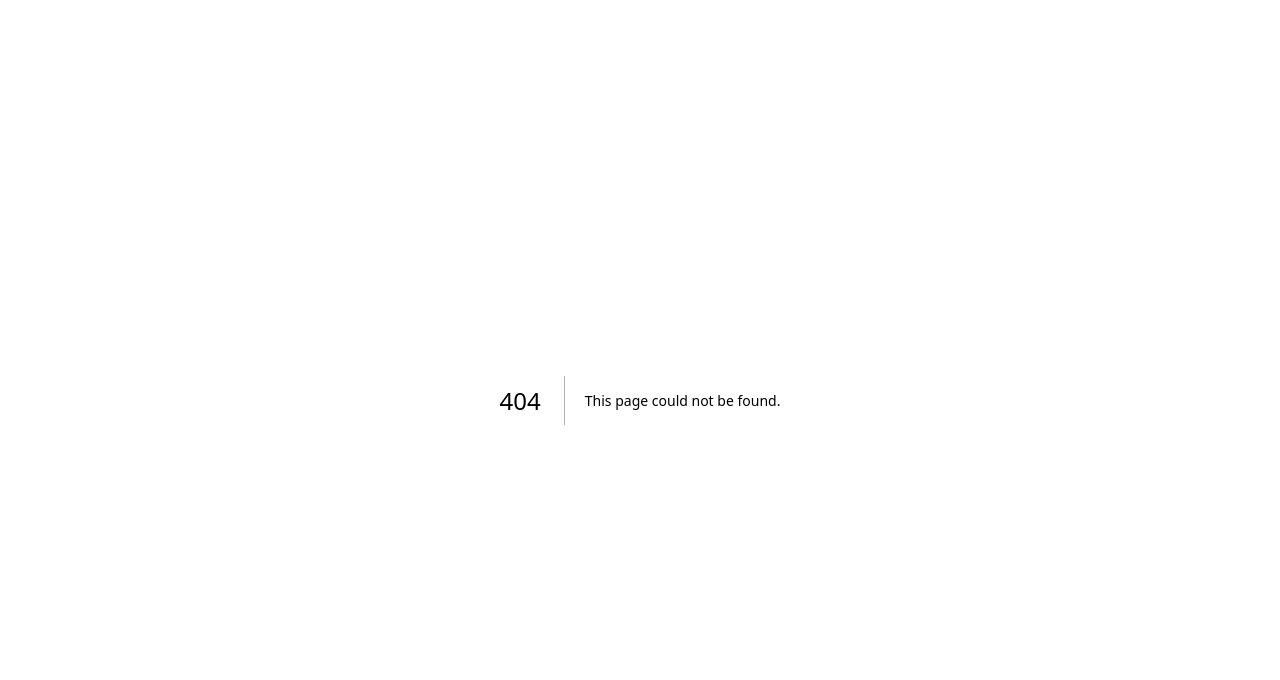
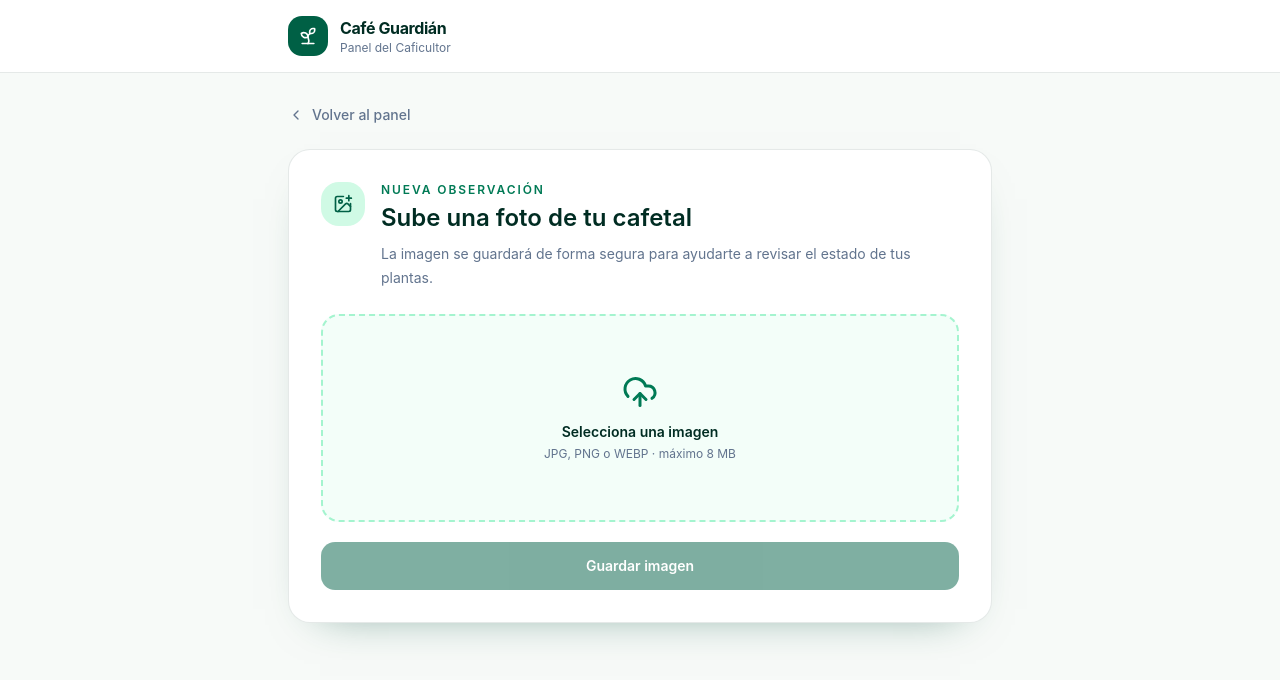
Before and after one commit to Hollow-30/cafeguardian, a Next.js app: page /subir-imagenes in a window 1280 px wide. Before the commit this address had no page. Shown: the top 680 px of the page. Built offline with nearby package versions, Linux system fonts and the light colour scheme.

Commit message:
Add functional Supabase image upload view

```diff
--- /dev/null
+++ b/app/subir-imagenes/metadata.ts
@@ -0,0 +1,6 @@
+import type { Metadata } from "next"
+
+export const metadata: Metadata = {
+  title: "Subir imagen | Café Guardián",
+  description: "Guarda una foto de tu cafetal para revisar su estado.",
+}
--- /dev/null
+++ b/app/subir-imagenes/page.tsx
@@ -0,0 +1,7 @@
+import Link from "next/link"
+import { ChevronLeft, Sprout } from "lucide-react"
+import { ImageUpload } from "@/components/image-upload/image-upload"
+
+export default function UploadImagesPage() {
+  return <main className="min-h-screen bg-[#f7faf8] text-slate-900"><header className="border-b border-emerald-950/10 bg-white"><div className="mx-auto flex max-w-3xl items-center gap-3 px-5 py-4 sm:px-8"><div className="flex size-10 items-center justify-center rounded-xl bg-emerald-800 text-white"><Sprout className="size-5" /></div><div><p className="font-bold tracking-tight text-emerald-950">Café Guardián</p><p className="text-xs text-slate-500">Panel del Caficultor</p></div></div></header><div className="mx-auto max-w-3xl px-5 py-8 sm:px-8"><Link href="/" className="mb-6 flex w-fit items-center gap-2 text-sm font-medium text-slate-500 hover:text-emerald-800"><ChevronLeft className="size-4" />Volver al panel</Link><ImageUpload /></div></main>
+}
--- /dev/null
+++ b/components/image-upload/image-upload.tsx
@@ -0,0 +1,56 @@
+"use client"
+
+import { ChangeEvent, useState } from "react"
+import { CheckCircle2, ImagePlus, Loader2, UploadCloud, X } from "lucide-react"
+import { createClient } from "@/lib/supabase/client"
+
+const MAX_SIZE = 8 * 1024 * 1024
+const BUCKET = "coffee-images"
+
+export function ImageUpload() {
+  const [file, setFile] = useState<File | null>(null)
+  const [preview, setPreview] = useState("")
+  const [uploading, setUploading] = useState(false)
+  const [uploadedUrl, setUploadedUrl] = useState("")
+  const [message, setMessage] = useState("")
+  const [error, setError] = useState("")
+
+  function chooseFile(event: ChangeEvent<HTMLInputElement>) {
+    const selected = event.target.files?.[0]
+    if (!selected) return
+    setMessage(""); setError(""); setUploadedUrl("")
+    if (!selected.type.startsWith("image/")) { setFile(null); setPreview(""); setError("Selecciona una imagen JPG, PNG o WEBP."); return }
+    if (selected.size > MAX_SIZE) { setFile(null); setPreview(""); setError("La imagen debe pesar menos de 8 MB."); return }
+    setFile(selected)
+    setPreview(URL.createObjectURL(selected))
+  }
+
+  function clearFile() {
+    setFile(null); setPreview(""); setUploadedUrl(""); setMessage(""); setError("")
+  }
+
+  async function uploadImage() {
+    if (!file) return
+    setUploading(true); setError(""); setMessage("")
+    const supabase = createClient()
+    const extension = file.name.split(".").pop()?.toLowerCase() || "jpg"
+    const path = `observations/${crypto.randomUUID()}.${extension}`
+    const { error: uploadError } = await supabase.storage.from(BUCKET).upload(path, file, { cacheControl: "3600", upsert: false, contentType: file.type })
+    if (uploadError) {
+      setError(uploadError.message.includes("Bucket not found") ? "No se encontró el depósito de imágenes. Crea el bucket privado «coffee-images» en Supabase." : uploadError.message)
+      setUploading(false); return
+    }
+    const { data, error: urlError } = await supabase.storage.from(BUCKET).createSignedUrl(path, 3600)
+    if (urlError) { setError(urlError.message); setUploading(false); return }
+    setUploadedUrl(data.signedUrl); setMessage("Imagen guardada correctamente. Estará disponible durante una hora para revisarla."); setUploading(false)
+  }
+
+  return <section className="rounded-3xl border border-emerald-950/10 bg-white p-6 shadow-[0_18px_45px_-32px_rgba(6,78,59,0.6)] sm:p-8">
+    <div className="flex items-start gap-4"><div className="flex size-11 shrink-0 items-center justify-center rounded-2xl bg-emerald-100 text-emerald-800"><ImagePlus className="size-5" /></div><div><p className="text-xs font-semibold uppercase tracking-[0.16em] text-emerald-700">Nueva observación</p><h1 className="mt-1 text-2xl font-semibold text-emerald-950">Sube una foto de tu cafetal</h1><p className="mt-2 text-sm leading-6 text-slate-500">La imagen se guardará de forma segura para ayudarte a revisar el estado de tus plantas.</p></div></div>
+    <label className="mt-6 flex min-h-52 cursor-pointer flex-col items-center justify-center rounded-2xl border-2 border-dashed border-emerald-200 bg-emerald-50/60 p-6 text-center transition hover:border-emerald-500 hover:bg-emerald-50"><input type="file" accept="image/jpeg,image/png,image/webp" onChange={chooseFile} className="sr-only" />{preview ? <div className="relative"><img src={preview} alt="Vista previa de la foto seleccionada" className="max-h-56 rounded-xl object-cover" /><span className="mt-3 block text-xs font-medium text-emerald-800">Haz clic para cambiar la imagen</span></div> : <><UploadCloud className="size-9 text-emerald-700" /><span className="mt-3 text-sm font-semibold text-emerald-950">Selecciona una imagen</span><span className="mt-1 text-xs text-slate-500">JPG, PNG o WEBP · máximo 8 MB</span></>}</label>
+    {file && !uploadedUrl && <div className="mt-4 flex items-center justify-between gap-3 rounded-xl bg-slate-50 px-4 py-3"><p className="truncate text-sm text-slate-700">{file.name}</p><button type="button" onClick={clearFile} aria-label="Quitar imagen" className="rounded-lg p-1.5 text-slate-400 hover:bg-white hover:text-red-700"><X className="size-4" /></button></div>}
+    {error && <p role="alert" className="mt-4 rounded-xl bg-red-50 px-4 py-3 text-sm text-red-800">{error}</p>}
+    {message && <p role="status" className="mt-4 flex items-center gap-2 rounded-xl bg-emerald-50 px-4 py-3 text-sm text-emerald-900"><CheckCircle2 className="size-4 shrink-0" />{message}</p>}
+    <button type="button" disabled={!file || uploading || Boolean(uploadedUrl)} onClick={uploadImage} className="mt-5 flex h-12 w-full items-center justify-center gap-2 rounded-xl bg-emerald-800 px-5 text-sm font-semibold text-white transition hover:bg-emerald-900 disabled:cursor-not-allowed disabled:opacity-50">{uploading ? <><Loader2 className="size-4 animate-spin" />Guardando imagen...</> : uploadedUrl ? "Imagen guardada" : "Guardar imagen"}</button>
+  </section>
+}
```
